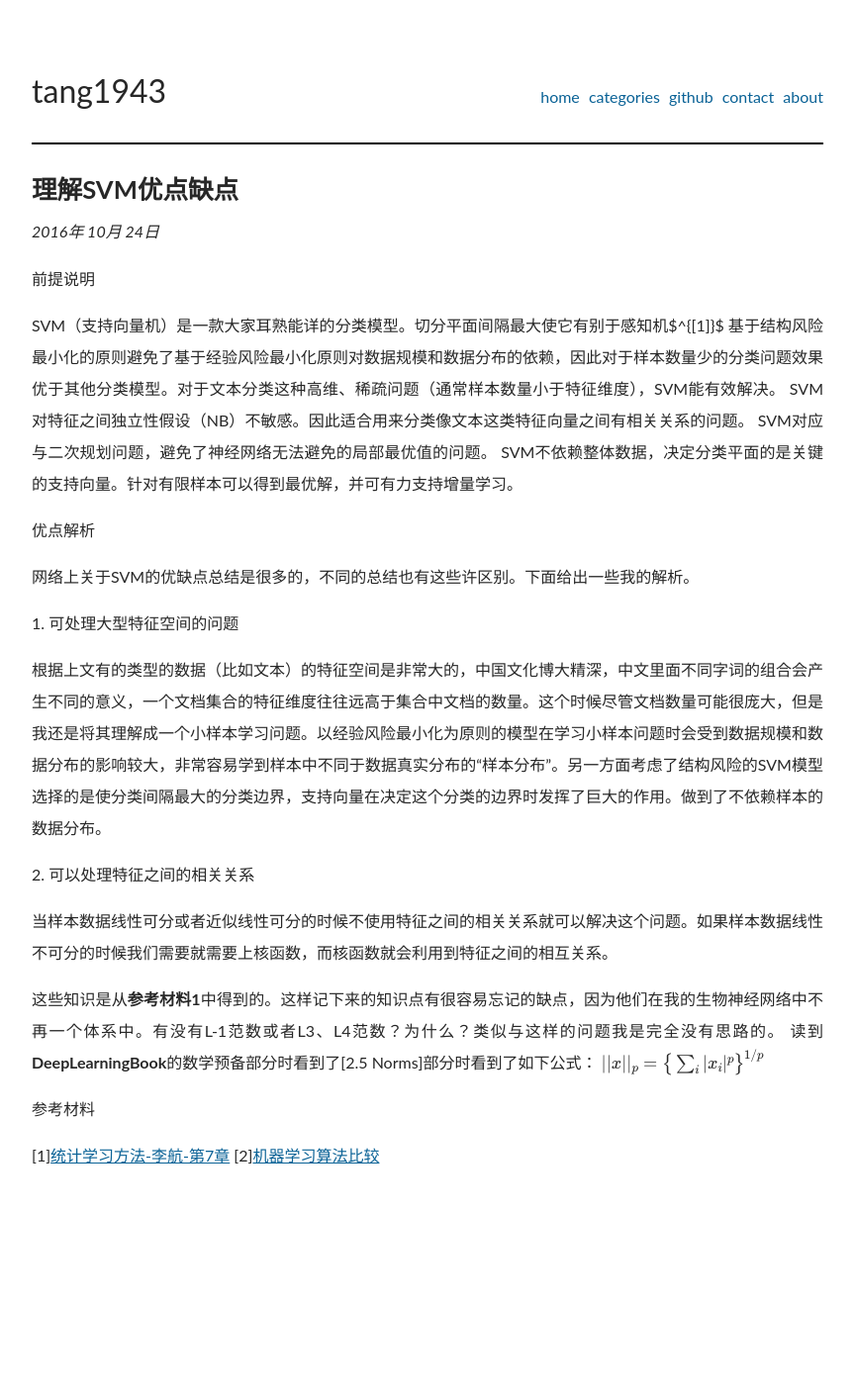
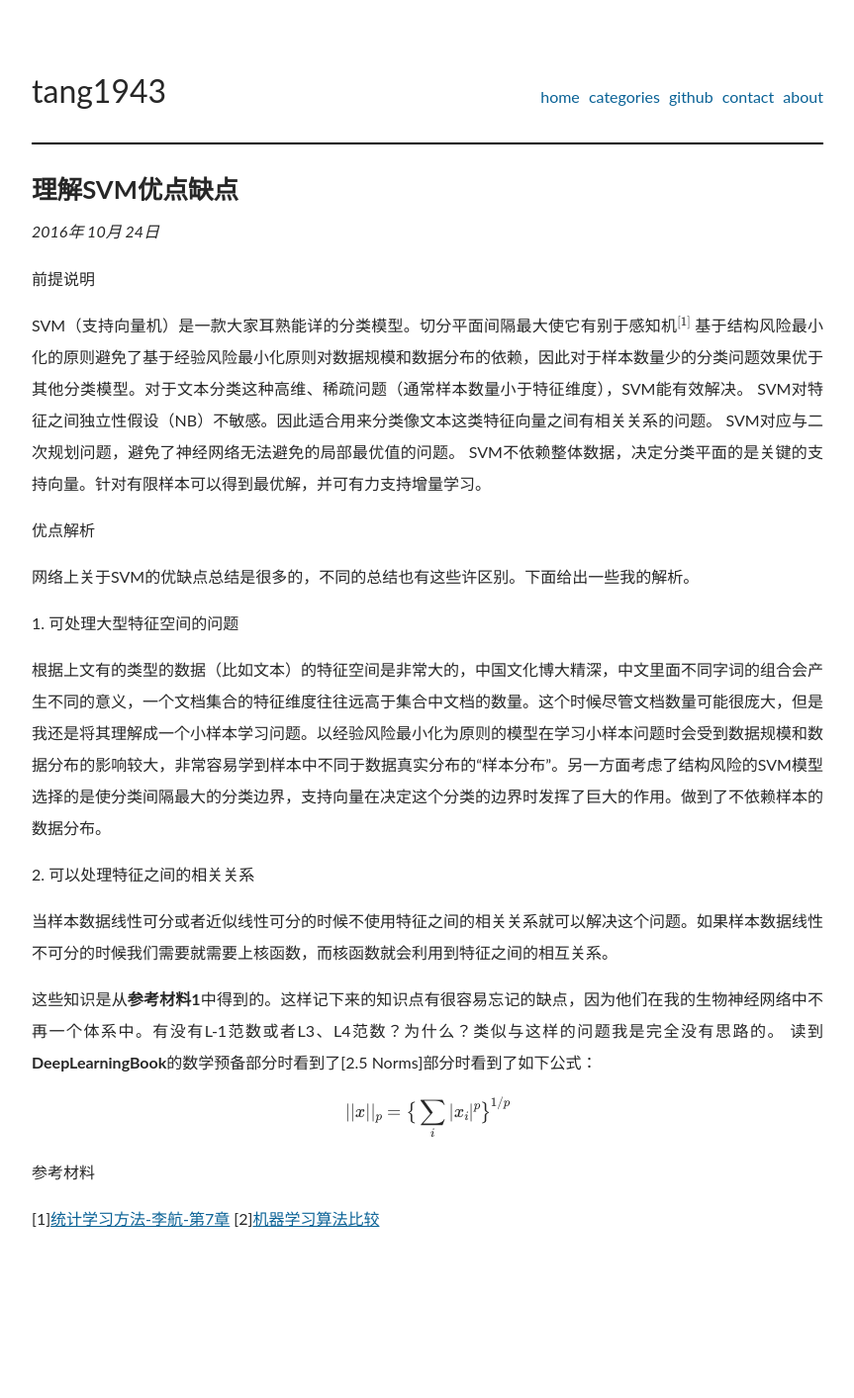
Before and after one commit to tang1943/tang1943.github.io, a Jekyll site: the page built from _blog_posts/svm-advantage-and-disadvantage.md, in a window 1280 px wide. Shown: the whole page at 99% size, without its empty margins (208-1071 px from the left). Built offline with Jekyll 4.4.1, drawn with Linux system fonts in a browser that asks for light colours; formulas are drawn with MathJax 3; comment, search, counter and statistics services are not loaded; before the commit the page ends 1349 px from its top, so only the background shows below that.

```diff
--- a/_blog_posts/svm-advantage-and-disadvantage.md
+++ b/_blog_posts/svm-advantage-and-disadvantage.md
@@ -7,22 +7,29 @@ categories:
  - 机器学习
 ---
 ### 前提说明
-SVM（支持向量机）是一款大家耳熟能详的分类模型。切分平面间隔最大使它有别于感知机$^{[1]}$
+
+SVM（支持向量机）是一款大家耳熟能详的分类模型。切分平面间隔最大使它有别于感知机$$^{[1]}$$
 基于结构风险最小化的原则避免了基于经验风险最小化原则对数据规模和数据分布的依赖，因此对于样本数量少的分类问题效果优于其他分类模型。对于文本分类这种高维、稀疏问题（通常样本数量小于特征维度），SVM能有效解决。
 SVM对特征之间独立性假设（NB）不敏感。因此适合用来分类像文本这类特征向量之间有相关关系的问题。
 SVM对应与二次规划问题，避免了神经网络无法避免的局部最优值的问题。
 SVM不依赖整体数据，决定分类平面的是关键的支持向量。针对有限样本可以得到最优解，并可有力支持增量学习。
 
 ### 优点解析
+
 网络上关于SVM的优缺点总结是很多的，不同的总结也有这些许区别。下面给出一些我的解析。
+
 #### 1. 可处理大型特征空间的问题
+
 根据上文有的类型的数据（比如文本）的特征空间是非常大的，中国文化博大精深，中文里面不同字词的组合会产生不同的意义，一个文档集合的特征维度往往远高于集合中文档的数量。这个时候尽管文档数量可能很庞大，但是我还是将其理解成一个小样本学习问题。以经验风险最小化为原则的模型在学习小样本问题时会受到数据规模和数据分布的影响较大，非常容易学到样本中不同于数据真实分布的“样本分布”。另一方面考虑了结构风险的SVM模型选择的是使分类间隔最大的分类边界，支持向量在决定这个分类的边界时发挥了巨大的作用。做到了不依赖样本的数据分布。
+
 #### 2. 可以处理特征之间的相关关系
+
 当样本数据线性可分或者近似线性可分的时候不使用特征之间的相关关系就可以解决这个问题。如果样本数据线性不可分的时候我们需要就需要上核函数，而核函数就会利用到特征之间的相互关系。
 
 
 这些知识是从**参考材料1**中得到的。这样记下来的知识点有很容易忘记的缺点，因为他们在我的生物神经网络中不再一个体系中。有没有L-1范数或者L3、L4范数？为什么？类似与这样的问题我是完全没有思路的。
 读到**DeepLearningBook**的数学预备部分时看到了[2.5 Norms]部分时看到了如下公式：
+
 $$||x||_p = \big{\{}\sum_i|x_i|^p\big{\}}^{1/p}$$
 
 ## 参考材料
```
